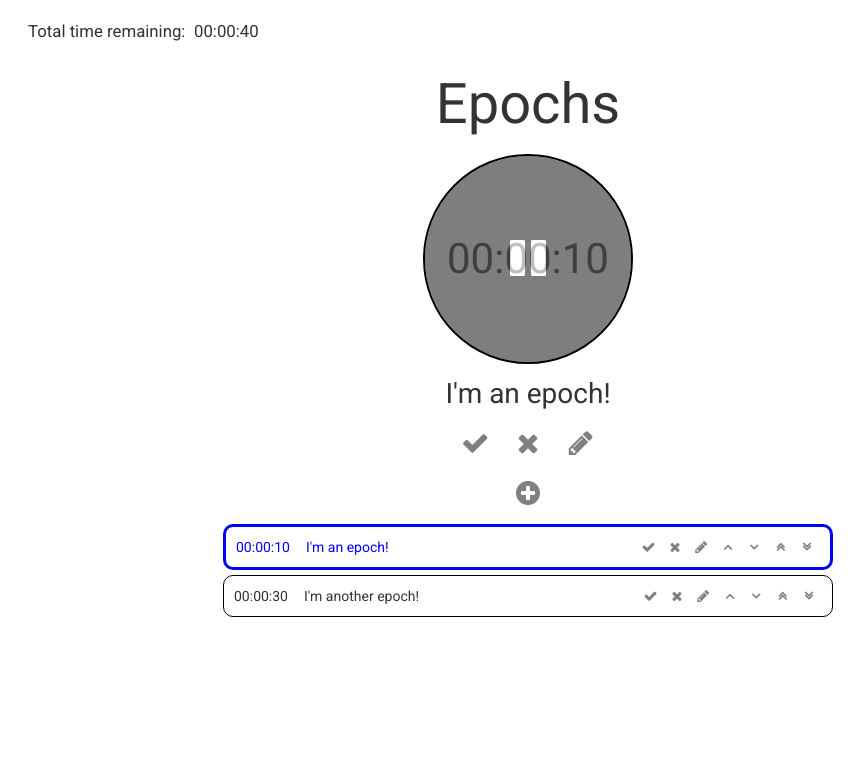
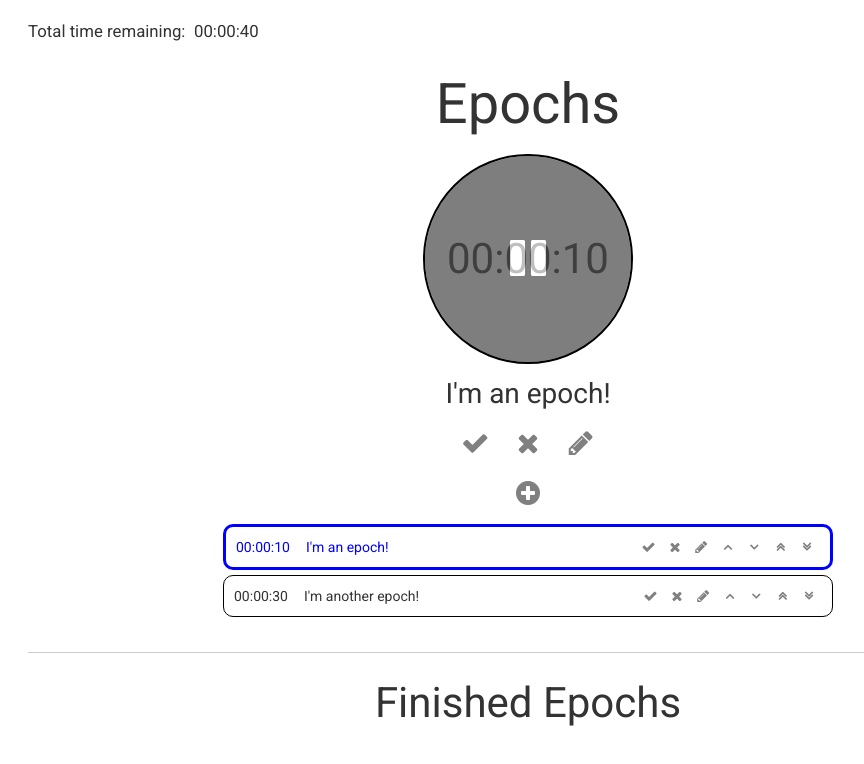
Before and after one commit to czhao39/epochs, a React app: page / in a window 1280 px wide. Shown: the top 764 px of the page, without its empty margins (112-976 px from the left). Built offline with nearby package versions, Linux system fonts and the light colour scheme.

Commit message:
create finished tasks list

```diff
--- a/src/actions/finishTask.js
+++ b/src/actions/finishTask.js
@@ -3,14 +3,16 @@ export const FINISH_TASK = "FINISH_TASK";
 /**
  * Finish a task
  *
- * @param {number} index Index D of the task
- * @param {boolean} done
+ * @param {number} index Index of the task
+ * @param {boolean} done True if completed, false if canceled
+ * @param {string} taskName
  * @return {object}
  */
-export function finishTask(index, done) {
+export function finishTask(index, done, taskName) {
     return {
         type: FINISH_TASK,
         index,
         done,
+        taskName,
     };
 }
--- a/src/components/App.js
+++ b/src/components/App.js
@@ -7,8 +7,9 @@ import TotalInfoBox from "./TotalInfoBox";
 import CurTaskBox from "../containers/CurTaskBox";
 import TaskListControlsBox from "../containers/TaskListControlsBox";
 import TaskListContainer from "../containers/TaskListContainer";
+import FinishedTaskList from "./FinishedTaskList";
 
-const App = ({ tasksArray, editIndex, showEditTaskModal, toggleEditTaskModal }) => {
+const App = ({ tasksArray, finishedTasks, editIndex, showEditTaskModal, toggleEditTaskModal }) => {
     return (
         <Grid fluid>
             <div className="total-info-box-wrapper">
@@ -27,10 +28,21 @@ const App = ({ tasksArray, editIndex, showEditTaskModal, toggleEditTaskModal })
             </div>
             <Row>
                 <Col xs={12} sm={8} md={6} smOffset={2} mdOffset={3}>
-                    <TaskListContainer
-                        editIndex={editIndex}
-                        showEditTaskModal={showEditTaskModal}
-                        toggleEditTaskModal={(show, index) => toggleEditTaskModal(show, index)}
+                    <div className="task-list-wrapper">
+                        <TaskListContainer
+                            editIndex={editIndex}
+                            showEditTaskModal={showEditTaskModal}
+                            toggleEditTaskModal={(show, index) => toggleEditTaskModal(show, index)}
+                        />
+                    </div>
+                </Col>
+            </Row>
+            <hr />
+            <div className="finished-title">Finished Epochs</div>
+            <Row>
+                <Col xs={12} sm={8} md={6} smOffset={2} mdOffset={3}>
+                    <FinishedTaskList
+                        finishedTasks={finishedTasks}
                     />
                 </Col>
             </Row>
@@ -40,6 +52,7 @@ const App = ({ tasksArray, editIndex, showEditTaskModal, toggleEditTaskModal })
 
 App.propTypes = {
     tasksArray: PropTypes.arrayOf(PropTypes.object).isRequired,
+    finishedTasks: PropTypes.arrayOf(PropTypes.string).isRequired,
     editIndex: PropTypes.number,
     showEditTaskModal: PropTypes.bool.isRequired,
     toggleEditTaskModal: PropTypes.func.isRequired,
--- /dev/null
+++ b/src/components/FinishedTaskItem.js
@@ -0,0 +1,20 @@
+import React from "react";
+import PropTypes from "prop-types";
+
+import "../styles/TaskItem.scss";
+
+
+const FinishedTaskItem = ({ index, name }) => {
+    return (
+        <div className="task-item">
+            <div className="task-item-name">{name}</div>
+        </div>
+    );
+};
+
+FinishedTaskItem.propTypes = {
+    index: PropTypes.number.isRequired,
+    name: PropTypes.string.isRequired,
+};
+
+export default FinishedTaskItem;
--- /dev/null
+++ b/src/components/FinishedTaskList.js
@@ -0,0 +1,30 @@
+import React from "react";
+import PropTypes from "prop-types";
+
+import "../styles/TaskList.scss";
+import FinishedTaskItem from "./FinishedTaskItem";
+
+
+const FinishedTaskList = ({ finishedTasks }) => {
+    return (
+        <div className="task-list">
+            {
+                finishedTasks.map((task, index) => {
+                    return (
+                        <FinishedTaskItem
+                            key={index}
+                            index={index}
+                            name={task}
+                        />
+                    );
+                })
+            }
+        </div>
+    );
+}
+
+FinishedTaskList.propTypes = {
+    finishedTasks: PropTypes.arrayOf(PropTypes.string).isRequired,
+};
+
+export default FinishedTaskList;
--- a/src/components/TaskItem.js
+++ b/src/components/TaskItem.js
@@ -13,7 +13,7 @@ const TaskItem = ({ index, name, secsRemaining, setTimeRemaining, moveTask, fini
             <div className="task-item-buttons">
                 <i
                     className="done-button fa fa-fw fa-check"
-                    onClick={() => finishTask(index, true)}
+                    onClick={() => finishTask(index, true, name)}
                 />
                 <i
                     className="cancel-button fa fa-fw fa-close"
--- a/src/containers/AppContainer.js
+++ b/src/containers/AppContainer.js
@@ -8,6 +8,7 @@ import { finishTask } from "../actions/finishTask";
 @connect(function(state) {
     return {
         tasks: state.tasks,
+        finishedTasks: state.finishedTasks,
     };
 }, { setTimeRemaining, finishTask })
 class AppContainer extends Component {
@@ -22,7 +23,7 @@ class AppContainer extends Component {
             }
             this.props.setTimeRemaining(0, this.props.tasks.list[0].secsRemaining - 1);
             if (this.props.tasks.list[0].secsRemaining <= 0) {
-                this.props.finishTask(0, true);
+                this.props.finishTask(0, true, this.props.tasks.list[0].name);
             }
         }, 1000);
     }
@@ -42,6 +43,7 @@ class AppContainer extends Component {
         return (
             <App
                 tasksArray={this.props.tasks.list}
+                finishedTasks={this.props.finishedTasks}
                 editIndex={this.state.editIndex}
                 showEditTaskModal={this.state.showEditTaskModal}
                 toggleEditTaskModal={(show, index) => this.toggleEditTaskModal(show, index)}
--- a/src/containers/CurTaskBox.js
+++ b/src/containers/CurTaskBox.js
@@ -29,7 +29,7 @@ export default class CurTaskBox extends Component {
                 <div className="cur-task-controls">
                     <i
                         className="done-button fa fa-fw fa-check"
-                        onClick={() => this.props.finishTask(0, true)}
+                        onClick={() => this.props.finishTask(0, true, this.props.tasks.list[0].name)}
                     />
                     <i
                         className="cancel-button fa fa-fw fa-close"
--- /dev/null
+++ b/src/reducers/finishedTasksReducer.js
@@ -0,0 +1,23 @@
+import { FINISH_TASK } from "../actions/finishTask";
+
+
+/**
+ * Finished tasks reducer
+ *
+ * @param {array} state
+ * @param {object} action
+ * @return {array}
+ */
+export default function finishedTasks(state=[], action) {
+    let newState;
+    switch (action.type) {
+        case FINISH_TASK:
+            if (action.done) {
+                newState = [...state, action.taskName]
+                return newState;
+            }
+            return state;
+        default:
+            return state;
+    }
+};
--- a/src/reducers/index.js
+++ b/src/reducers/index.js
@@ -1,10 +1,12 @@
 import { combineReducers } from "redux";
 
 import tasks from "./tasksReducer";
+import finishedTasks from "./finishedTasksReducer";
 
 
 const rootReducer = combineReducers({
     tasks,
+    finishedTasks,
 });
 
 export default rootReducer;
--- a/src/styles/App.scss
+++ b/src/styles/App.scss
@@ -4,6 +4,11 @@ html, body {
 
 button {
     transition: .2s;
+}
+
+hr {
+    width: 80%;
+    border-color: #CCC;
 }
 
 .fa {
@@ -59,3 +64,14 @@ button {
     margin-top: 1rem;
     margin-bottom: 1rem;
 }
+
+.task-list-wrapper {
+    margin-bottom: 1.5rem;
+}
+
+.finished-title {
+    font-size: 3em;
+    text-align: center;
+    margin-top: 1rem;
+    margin-bottom: 1rem;
+}
```
